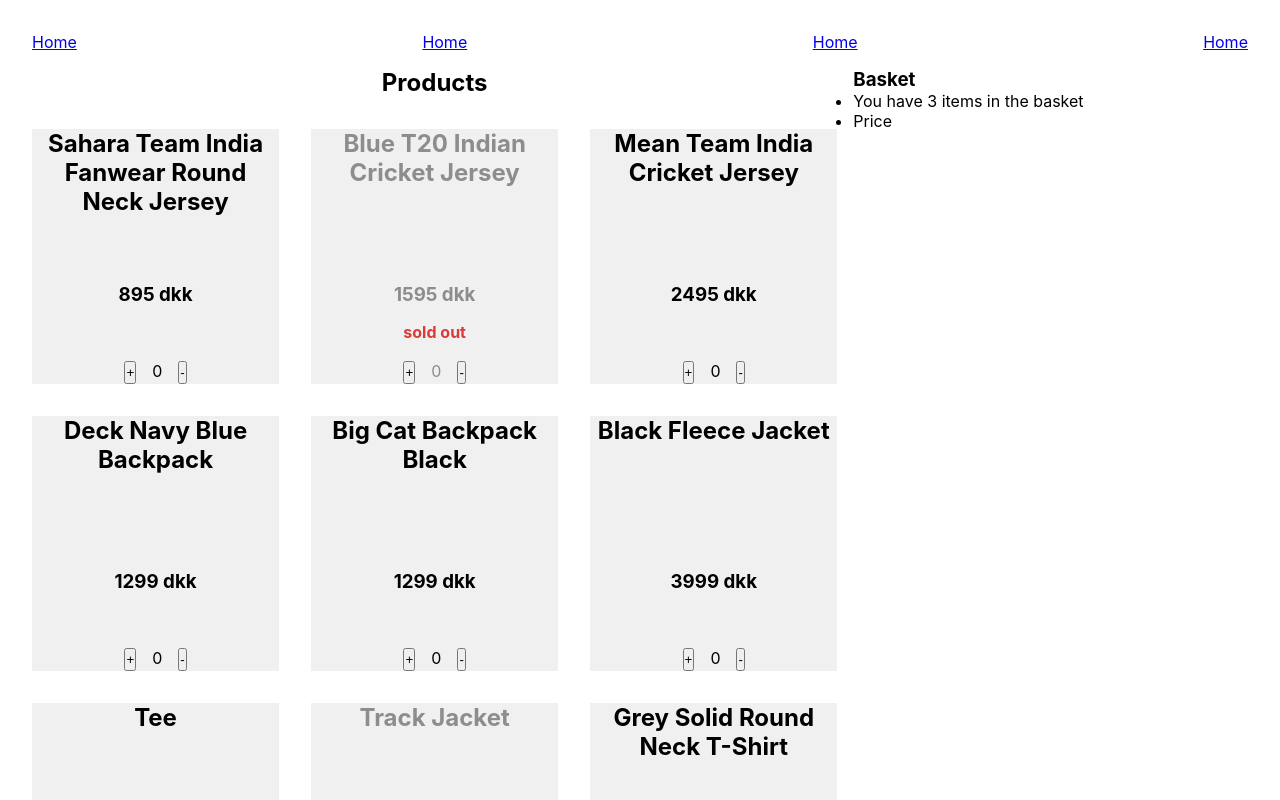
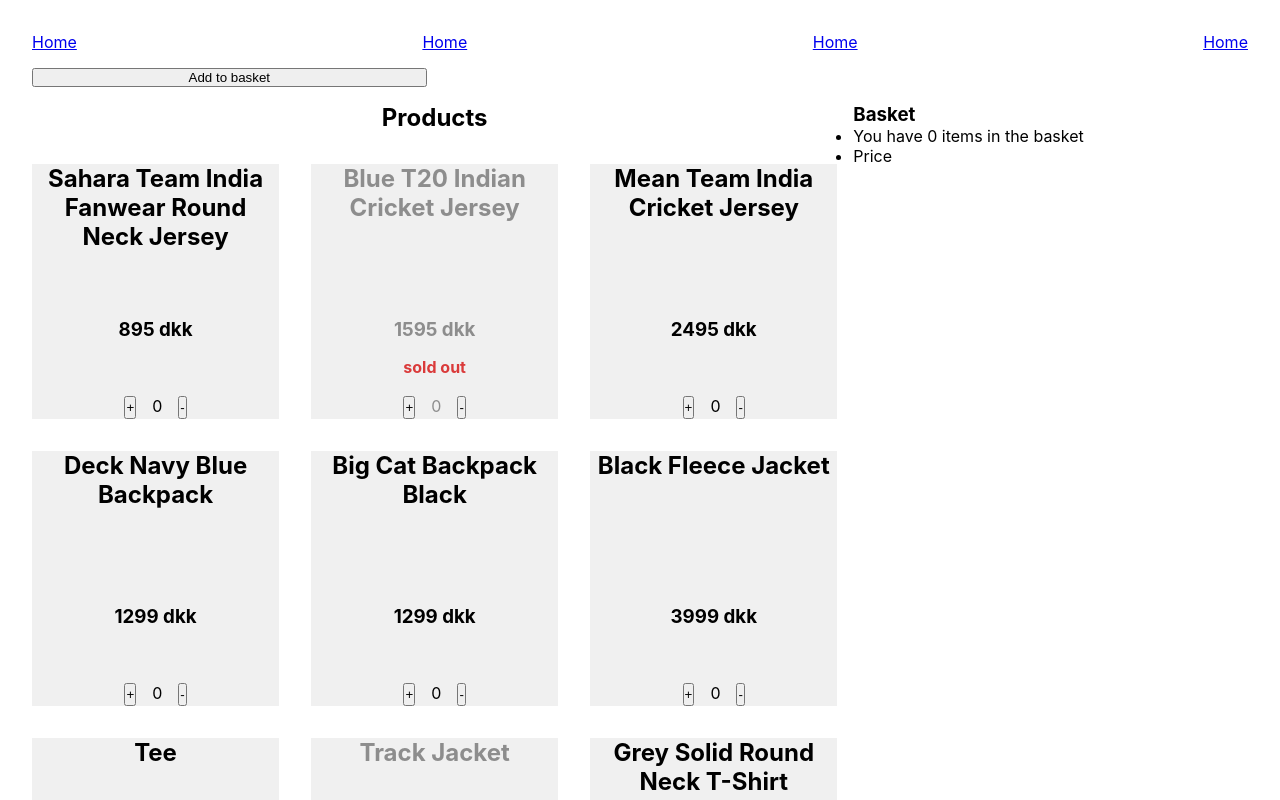
Before and after one commit to filepeno/react-in-class, a React (Create React App) app: page / in a window 1280 px wide. Shown: the top 800 px of the page. Built offline with nearby package versions, Linux system fonts and the light colour scheme.

Commit message:
made a button to add items in basket

```diff
--- a/src/App.js
+++ b/src/App.js
@@ -1,6 +1,7 @@
 import "./App.css";
 import Header from "./components/Header";
 import ProdustList from "./components/Productlist";
+import { useState } from "react";
 
 function App() {
   const productsData = [
@@ -157,10 +158,16 @@
   ];
 
   console.log(productsData);
-  const basket = [1, 2, 3];
+  const [basket, setBasket] = useState([]);
+
+  function addToBasket() {
+    console.log("add to basket");
+    const newBasket = setBasket((oldBasket) => oldBasket.concat({ productdisplayname: "Lort", price: 30 }));
+  }
   return (
     <main>
       <Header />
+      <button onClick={addToBasket}>Add to basket</button>
       <ProdustList products={productsData} />
       <Basket {...[basket]} />
     </main>
```
